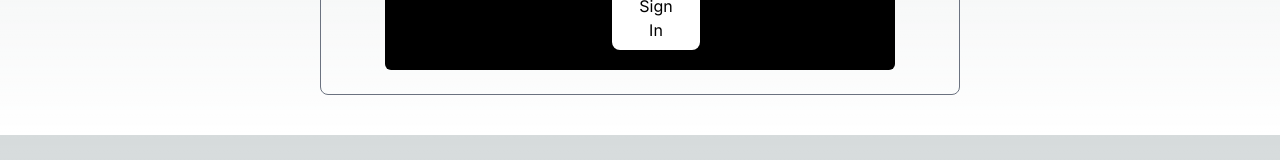
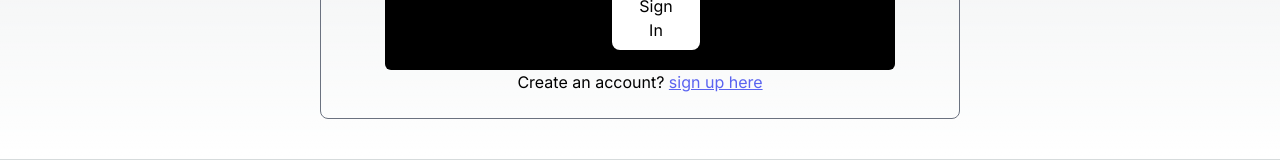
Before and after one commit to NirvanaNet/healthdex, a Next.js app: page /signin in a window 1280 px wide. Shown: the part 569-729 px from the top of the page. Built offline with nearby package versions, Linux system fonts and the light colour scheme.

Commit message:
feat: added signin option

```diff
--- a/app/signin/page.jsx
+++ b/app/signin/page.jsx
@@ -1,6 +1,7 @@
 "use client";
 import React from "react";
 // import { useState } from 'react'
+import Link from "next/link";
 import { Tab } from "@headlessui/react";
 import Navbar from "../../components/navbar";
 
@@ -113,6 +114,10 @@ const SignInPage = () => {
             </Tab.Panel> */}
               </Tab.Panels>
             </Tab.Group>
+            <div className="flex justify-center items-center">
+
+              <p>Create an account? <Link href="/signup" className="underline text-primary ">sign up here </Link> </p>
+            </div>
           </div>
         </div>
       </section>
```
Lines whose indentation alone changed are shown as unchanged.
